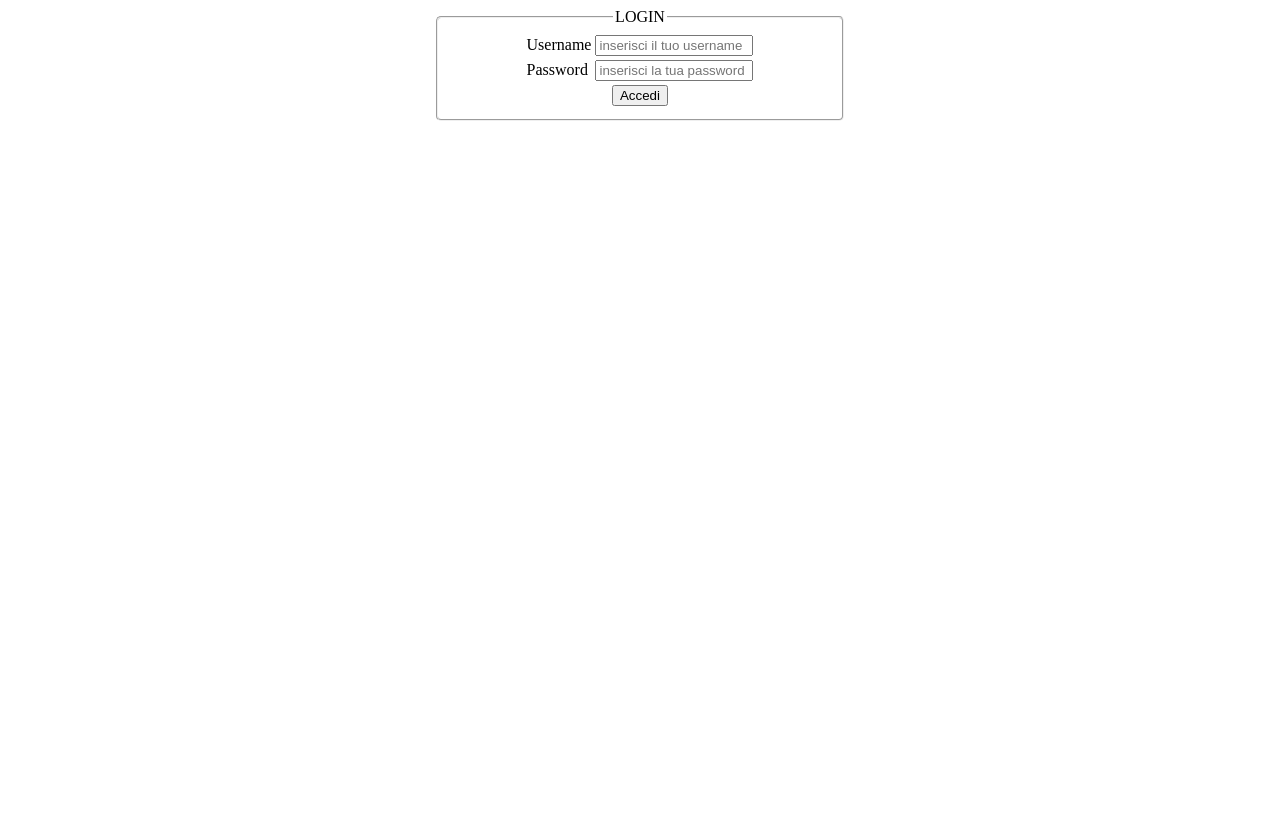
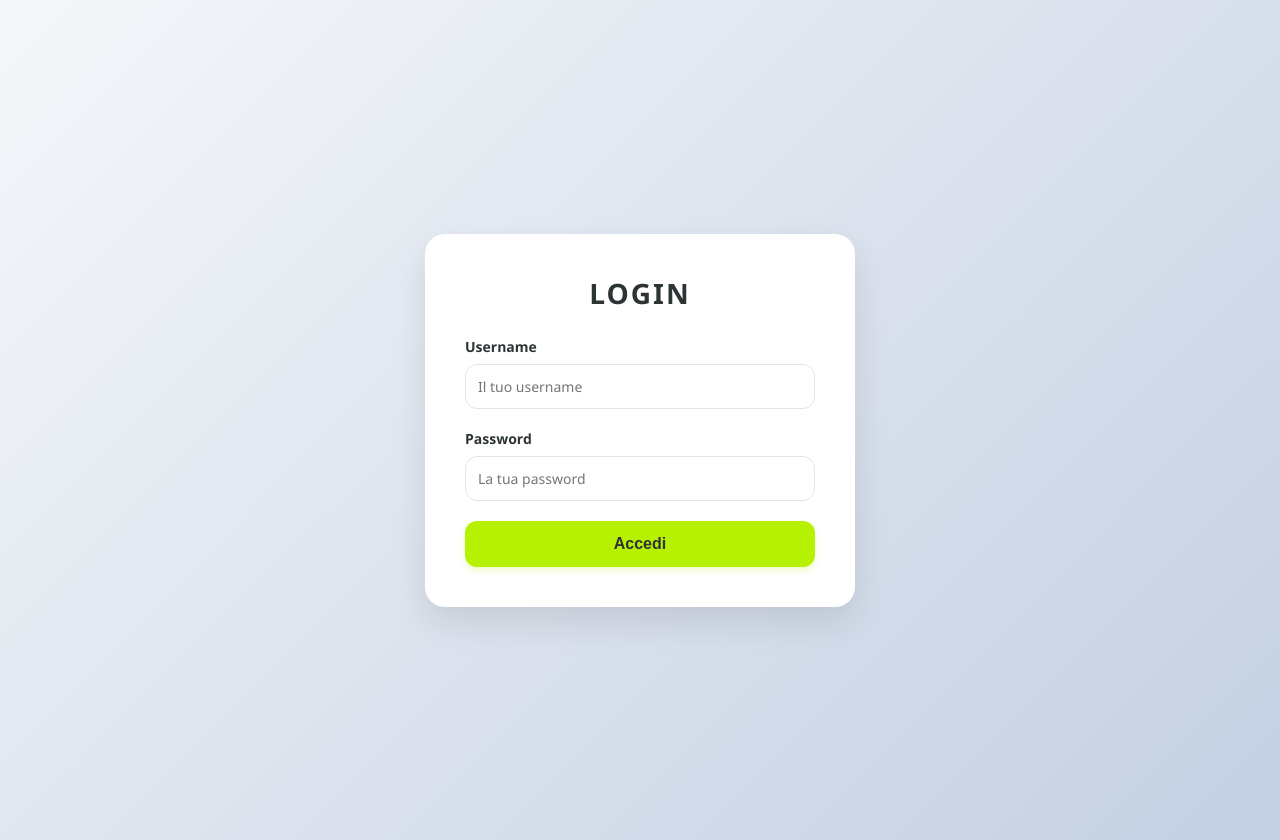
Before and after one commit to xNarcis08/progettophp2, a PHP site: page /php2/login.php in a window 1280 px wide. Before the commit the page ends 121 px from the top, so only its background shows below. Run offline with PHP 8.4, Linux system fonts and the light colour scheme; data that the repository does not hold is empty.

Commit message:
Update login.php

```diff
--- a/login.php
+++ b/login.php
@@ -3,80 +3,147 @@ include "dbconf.php";
 ?>
 
 <!doctype html>
-<html>
+<html lang="it">
 <head>
 <meta charset="utf-8">
 <title>Login</title>
+    <style>
+        body {
+            font-family: 'Segoe UI', Tahoma, Geneva, Verdana, sans-serif;
+            background: linear-gradient(135deg, #f5f7fa 0%, #c3cfe2 100%);
+            margin: 0;
+            display: flex;
+            justify-content: center;
+            align-items: center;
+            min-height: 100vh;
+            color: #333;
+            padding: 20px;
+        }
+        .card {
+            background: white;
+            padding: 40px;
+            border-radius: 20px;
+            box-shadow: 0 15px 35px rgba(0,0,0,0.1);
+            width: 100%;
+            max-width: 350px;
+            text-align: center;
+        }
+        h2 {
+            margin-top: 0;
+            color: #2d3436;
+            font-size: 28px;
+            margin-bottom: 25px;
+            text-transform: uppercase;
+            letter-spacing: 2px;
+        }
+        .form-group {
+            margin-bottom: 20px;
+            text-align: left;
+        }
+        label {
+            display: block;
+            margin-bottom: 8px;
+            font-weight: bold;
+            color: #2d3436;
+            font-size: 14px;
+        }
+        input[type="text"],
+        input[type="password"] {
+            width: 100%;
+            padding: 12px;
+            border: 1px solid #dfe6e9;
+            border-radius: 12px;
+            box-sizing: border-box;
+            font-family: inherit;
+            font-size: 14px;
+            transition: all 0.3s ease;
+        }
+        input:focus {
+            outline: none;
+            border-color: #B7F102;
+            box-shadow: 0 0 0 3px rgba(183, 241, 2, 0.2);
+        }
+        .btn {
+            display: block;
+            width: 100%;
+            padding: 14px;
+            border: none;
+            border-radius: 12px;
+            background-color: #B7F102;
+            color: #2d3436;
+            font-weight: bold;
+            font-size: 16px;
+            cursor: pointer;
+            transition: all 0.3s ease;
+            margin-top: 10px;
+            box-shadow: 0 4px 6px rgba(183, 241, 2, 0.2);
+        }
+        .btn:hover {
+            transform: translateY(-3px);
+            box-shadow: 0 7px 14px rgba(183, 241, 2, 0.4);
+            filter: brightness(1.05);
+        }
+        .error-msg {
+            background-color: #f8d7da;
+            color: #721c24;
+            padding: 12px;
+            border-radius: 12px;
+            margin-bottom: 20px;
+            font-size: 14px;
+            border: 1px solid #f5c6cb;
+        }
+        .debug-info {
+            font-size: 10px;
+            color: #ccc;
+            margin-top: 20px;
+            word-break: break-all;
+        }
+    </style>
 </head>
-
-<?php
-//<
-$azione = $_POST["azione"];
-$username = $_POST["username"];
-$password = $_POST["password"];
-?>
 
 <body>
 
-	<div>
+	<?php
+	$azione = $_POST["azione"] ?? '';
+	$username = $_POST["username"] ?? '';
+	$password = $_POST["password"] ?? '';
 
-		<center>
-		<fieldset style="width: 30%; border-radius: 5px">
-			<legend style="text-align: center"> LOGIN </legend>
-			<form action="login.php" method="post">
-				<input type="hidden" id="azione" name="azione" value="accedi">
-				<table>
-					<tr>
-						<td> Username </td>
-						<td> <input type="text" id="username" name="username" style="width: 150px" placeholder="inserisci il tuo username" required value="<?php echo $username; ?>" /> </td>
-					</tr>
-					<tr>
-						<td> Password </td>
-						<td> <input type="password" id="password" name="password" style="width: 150px" placeholder="inserisci la tua password" required /> </td>
-					</tr>
+	if(empty($azione) || $azione != "accedi"){
+	?>
 
-					<tr>
-						<td colspan="2" align="center">
-							<button type="submit" name="submit"> Accedi </button>
-						</td>
-					</tr>
+	<div class="card">
+        <h2>Login</h2>
+        <form action="login.php" method="post">
+            <input type="hidden" id="azione" name="azione" value="accedi">
 
-				</table>
+            <div class="form-group">
+                <label for="username">Username</label>
+                <input type="text" id="username" name="username" placeholder="Il tuo username" required value="<?php echo htmlspecialchars($username); ?>" />
+            </div>
 
+            <div class="form-group">
+                <label for="password">Password</label>
+                <input type="password" id="password" name="password" placeholder="La tua password" required />
+            </div>
 
-			</form>
-		</fieldset>
-	</center>
-
+            <button type="submit" name="submit" class="btn">Accedi</button>
+        </form>
 	</div>
 
 <?php
+	}
 	if($azione == "accedi"){
-
-
-		// salva username e password.
-		// echo $username . "<br>";
-		// echo $password . "<br>";
-
 		$select = "select id from utenti where attivo = 1 and canc = 0 and username = '$username' and password = PASSWORD('$password')";
-		// -
-		// echo $select . "<br>";
 		$result = mysqli_query($conn, $select);
 		$totale = mysqli_num_rows($result);
 
 		if($totale == 1){
-			//salvamo in sessione idutente e username e ridirezioniamo al un altra pagina
 			session_start();
-
 			while($query = mysqli_fetch_array($result)){
 				$id_utente = $query["id"];
 			}
-
 			$_SESSION["id_utente"] = $id_utente;
 			$_SESSION["username"] = $username;
-
-			//andiamo al pannello di controllo
-			//echo "<center><span style='color:green'><b>Utente o password esistono!</b></span></center>";
 			?>
 			<script language="javascript" type="application/javascript">
 				window.open("pannellocontrollo.php","_top");
@@ -84,16 +151,34 @@ $password = $_POST["password"];
 			<?php
 		}
 		else{
-			//diamo errore utente o password non corretti o utente non attivo o inesistente
-			echo "<center><span style='color:red'><b>Utente o password non corretti<br>o utente non attivo o inesistente!</b></span></center>";
+			?>
+            <div class="card">
+                <h2>Login</h2>
+                <div class="error-msg">
+                    Username o password non corretti,<br>utente non attivo o inesistente!
+                </div>
+                <form action="login.php" method="post">
+                    <input type="hidden" id="azione" name="azione" value="accedi">
+                    <div class="form-group">
+                        <label for="username">Username</label>
+                        <input type="text" id="username" name="username" placeholder="Il tuo username" required value="<?php echo htmlspecialchars($username); ?>" />
+                    </div>
+                    <div class="form-group">
+                        <label for="password">Password</label>
+                        <input type="password" id="password" name="password" placeholder="La tua password" required />
+                    </div>
+                    <button type="submit" name="submit" class="btn">Riprova</button>
+                </form>
+
+                <div class="debug-info">
+                    <?php
+                    // Debug info ()
+                    ?>
+                </div>
+            </div>
+            <?php
 		}
-
 	}
 ?>
-
-
-
-
-
 </body>
 </html>
```
